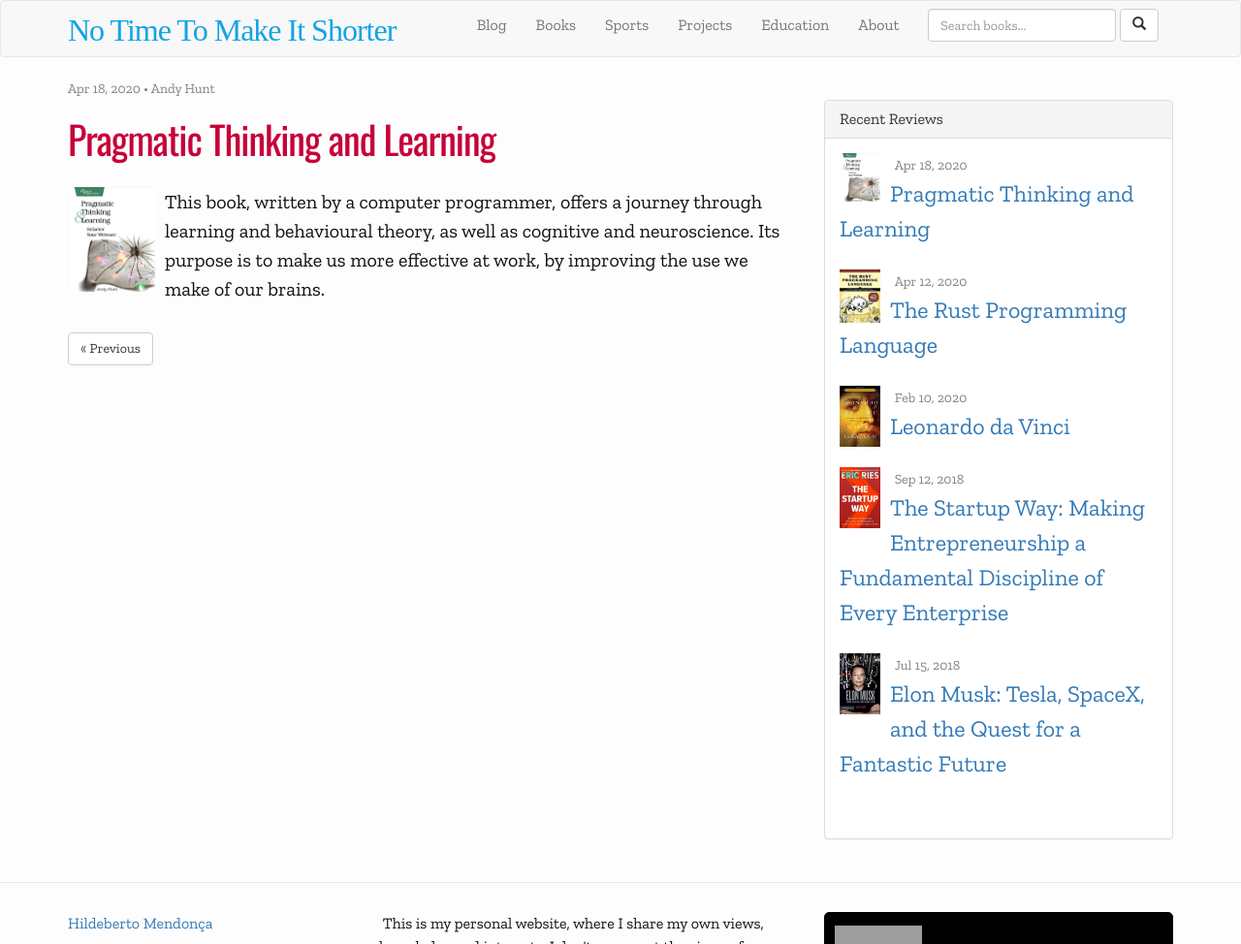
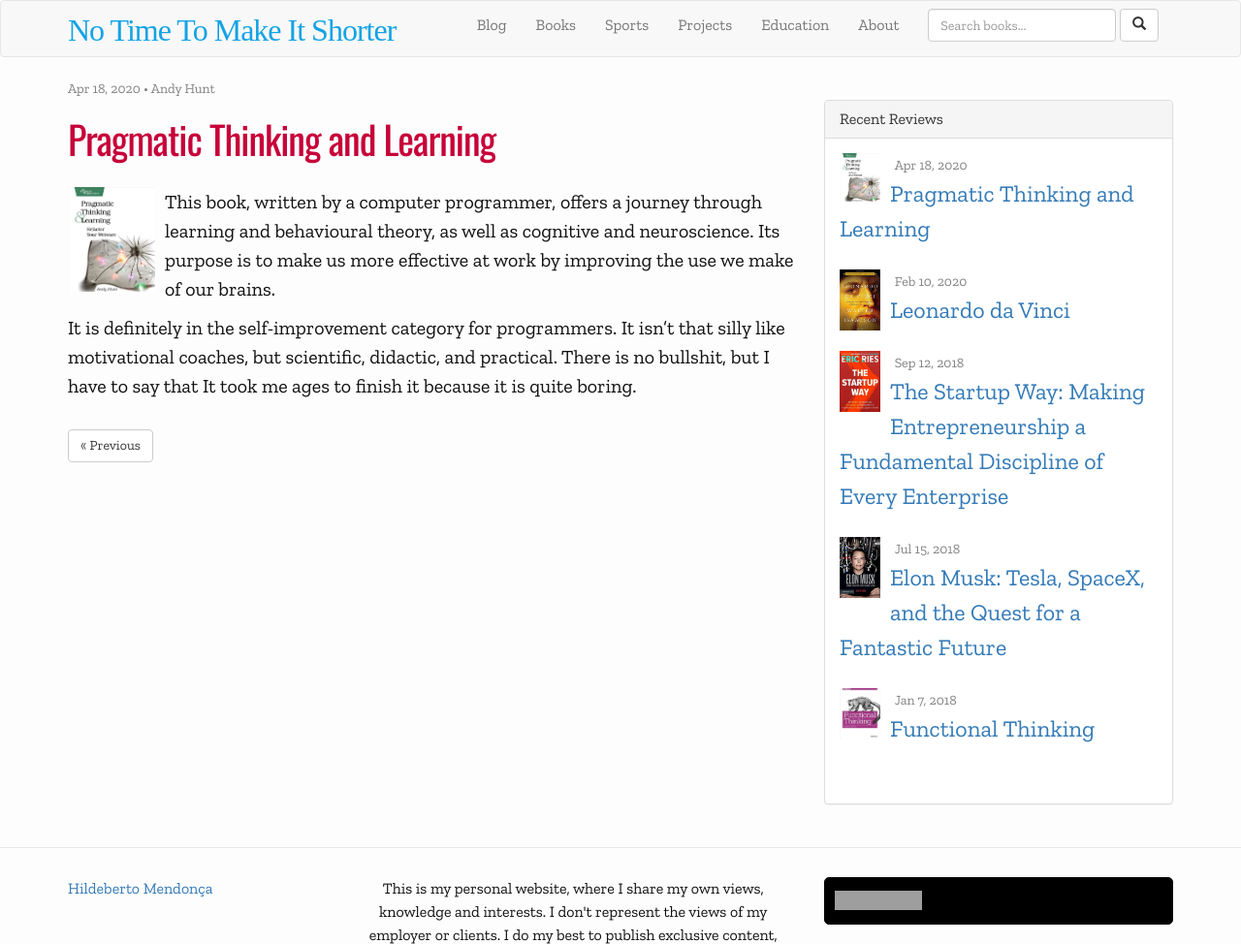
Before and after one commit to htmfilho/books, a Jekyll site: the page built from _posts/2020/2020-04-18-pragmatic-thinking-and-learning.md, in a window 1280 px wide, cut to the strip 0-974 px from the top of the page. Shown: the whole strip at 97% size. Built offline with Jekyll 4.4.1, drawn with Linux system fonts in a browser that asks for light colours; nearby versions of some CDN libraries; some web fonts are replaced; comment, search, counter and statistics services are not loaded; grey boxes are pictures that could not be loaded.

Commit message:
Completed the review of Pragmatic Thinking and Learning

```diff
--- a/_posts/2020/2020-04-18-pragmatic-thinking-and-learning.md
+++ b/_posts/2020/2020-04-18-pragmatic-thinking-and-learning.md
@@ -9,4 +9,6 @@
 image: /books/images/posts/pragmatic-thinking-and-learning.jpg
 ---
 
-This book, written by a computer programmer, offers a journey through learning and behavioural theory, as well as cognitive and neuroscience. Its purpose is to make us more effective at work, by improving the use we make of our brains.
+This book, written by a computer programmer, offers a journey through learning and behavioural theory, as well as cognitive and neuroscience. Its purpose is to make us more effective at work by improving the use we make of our brains.
+
+It is definitely in the self-improvement category for programmers. It isn't that silly like motivational coaches, but scientific, didactic, and practical. There is no bullshit, but I have to say that It took me ages to finish it because it is quite boring.
```
Also changed, not shown: _posts/2020/2020-04-12-the-rust-programming-language.md (deleted, +0 -12 lines).
